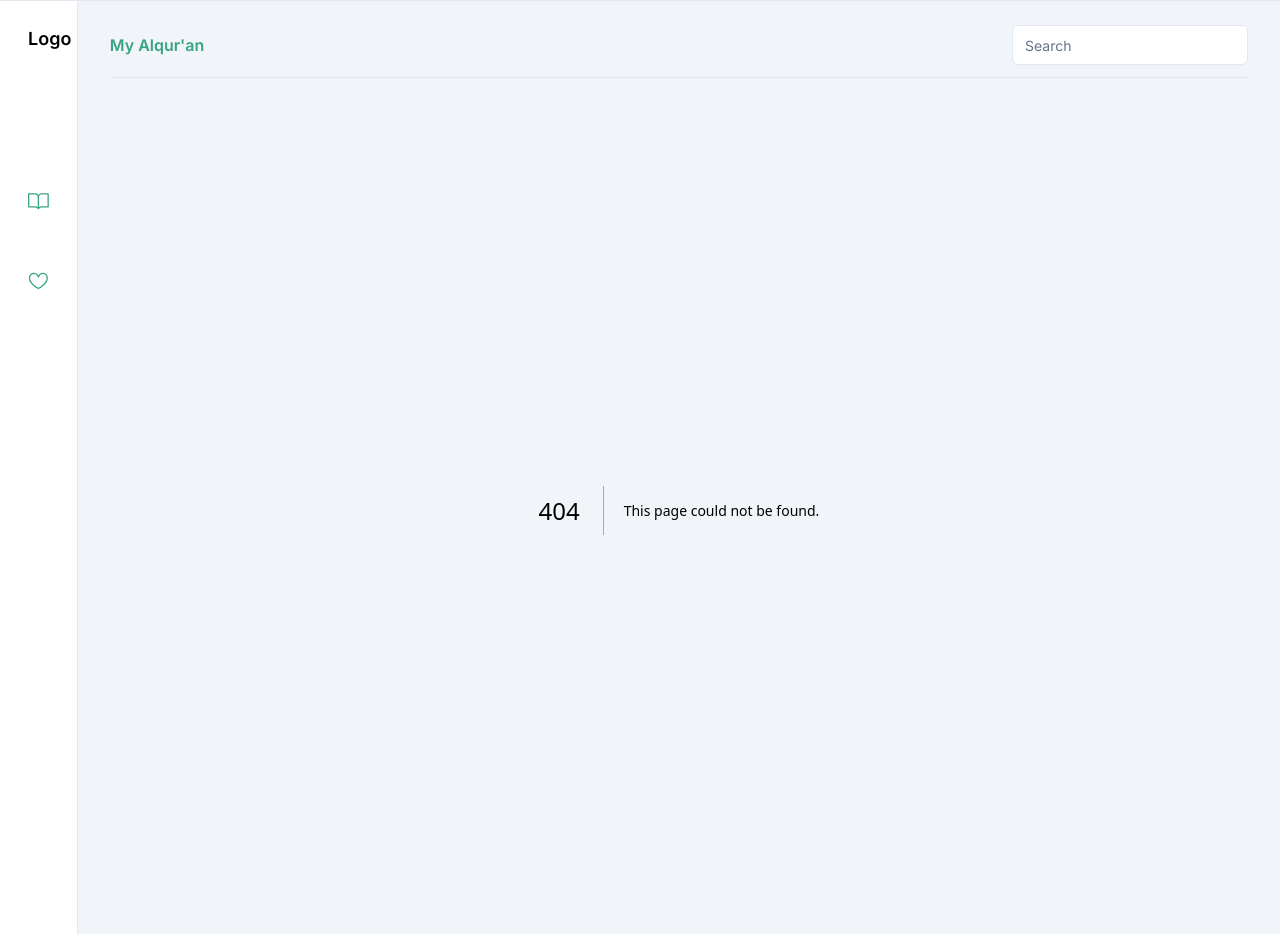
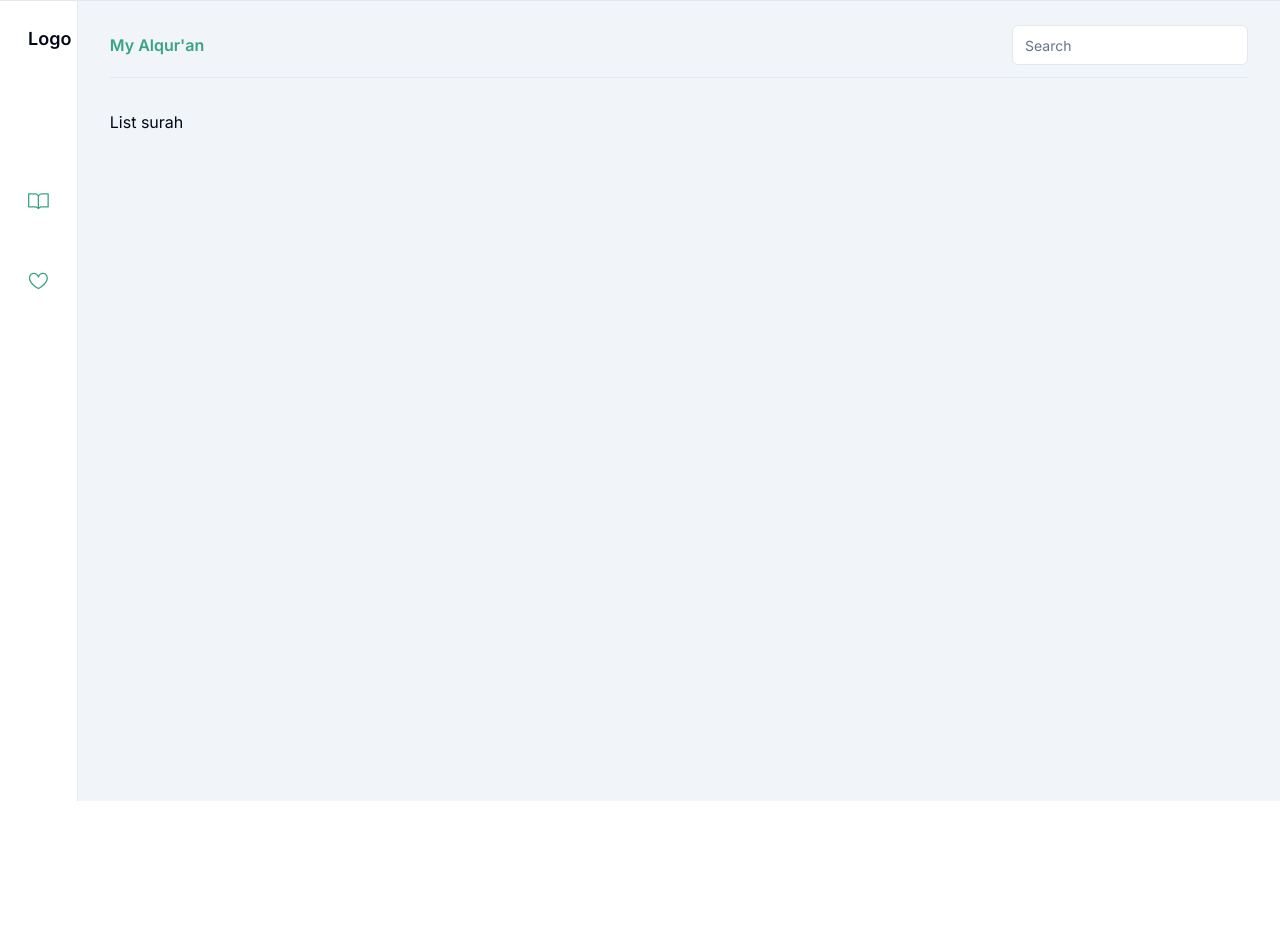
Before and after one commit to nadws/Alquran_nadws, a Next.js app: page /list-surah in a window 1280 px wide. Before the commit this address had no page. After the commit the page ends 801 px from the top, so only its background shows below. Built offline with nearby package versions, Linux system fonts and the light colour scheme.

Commit message:
menambhkan link

```diff
--- /dev/null
+++ b/src/app/favorite/page.tsx
@@ -0,0 +1,4 @@
+"use client";
+export default function Favorite() {
+  return <div>Favorite</div>;
+}
--- /dev/null
+++ b/src/app/list-surah/page.tsx
@@ -0,0 +1,4 @@
+"use client";
+export default function ListSurah() {
+  return <div>List surah</div>;
+}
--- a/src/components/sidebar/index.tsx
+++ b/src/components/sidebar/index.tsx
@@ -1,12 +1,6 @@
 import Link from "next/link";
 import { GoBook, GoHeart } from "react-icons/go";
 import { Button } from "../ui/button";
-import {
-  Tooltip,
-  TooltipContent,
-  TooltipProvider,
-  TooltipTrigger,
-} from "../ui/tooltip";
 import ButtonSidebar from "./buttonSidebar";
 
 export default function Sidebar() {
@@ -17,20 +11,24 @@ export default function Sidebar() {
           <h2 className="mb-32 px-4 text-lg font-semibold">Logo</h2>
           <div>
             <ButtonSidebar text="Surah">
+              <Link href="/list-surah">
                 <Button
                   variant={"ghost"}
                   className="w-full justify-center rounded-none  hover:text-primary mb-10"
                 >
                   <GoBook className="text-5xl text-center text-[#38a482]" />
                 </Button>
+              </Link>
             </ButtonSidebar>
             <ButtonSidebar text="Favorite">
+              <Link href="/favorite">
                 <Button
                   variant={"ghost"}
                   className="w-full justify-center rounded-none  hover:text-primary mb-10"
                 >
                   <GoHeart className="text-5xl text-center text-[#38a482]" />
                 </Button>
+              </Link>
             </ButtonSidebar>
           </div>
         </div>
```
Lines whose indentation alone changed are shown as unchanged.
